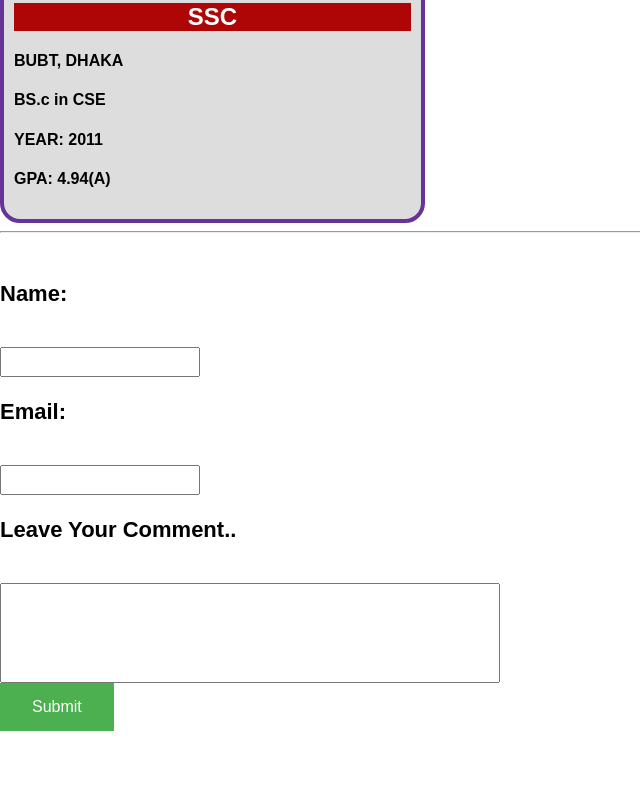
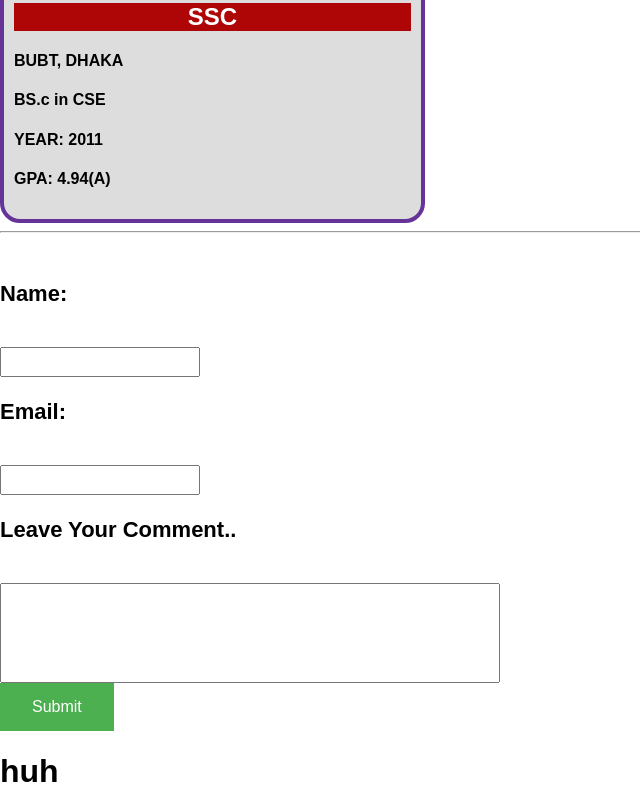
Before and after one commit to Rahatrrs/testgit, a plain HTML site: page index.html in a window 1280 px wide. Shown: the part 1244-2055 px from the top of the page, without its empty margins (0-640 px from the left). Before the commit the page ends 1975 px from the top, so only its background shows below. Drawn offline with Linux system fonts and the light colour scheme.

Commit message:
Update index.html

```diff
--- a/index.html
+++ b/index.html
@@ -93,5 +93,6 @@
     <h3>Leave Your Comment..</h3><br>
     <input class="cmt" type="Your Thoughts.."> <br>
     <button class="btn">Submit</button>
+    <h1>huh</h1>
 </body>
 </html>
```
